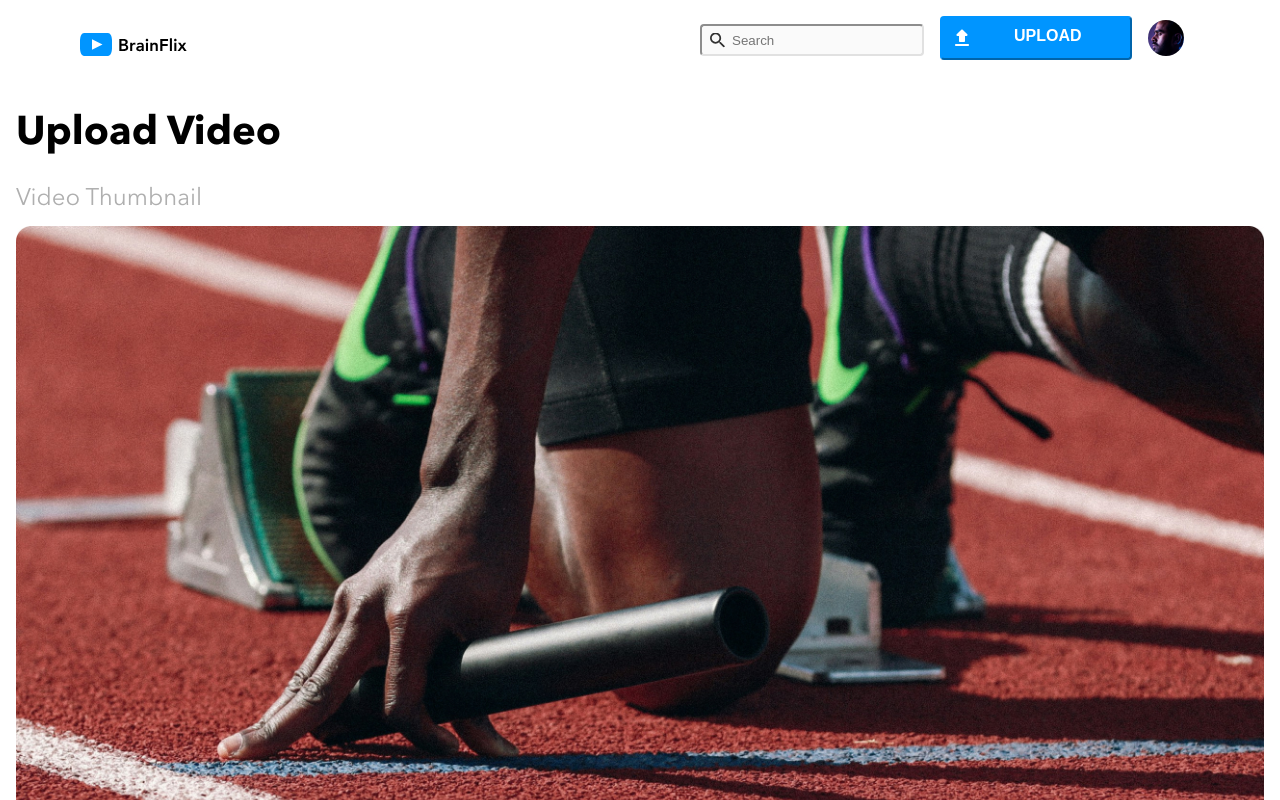
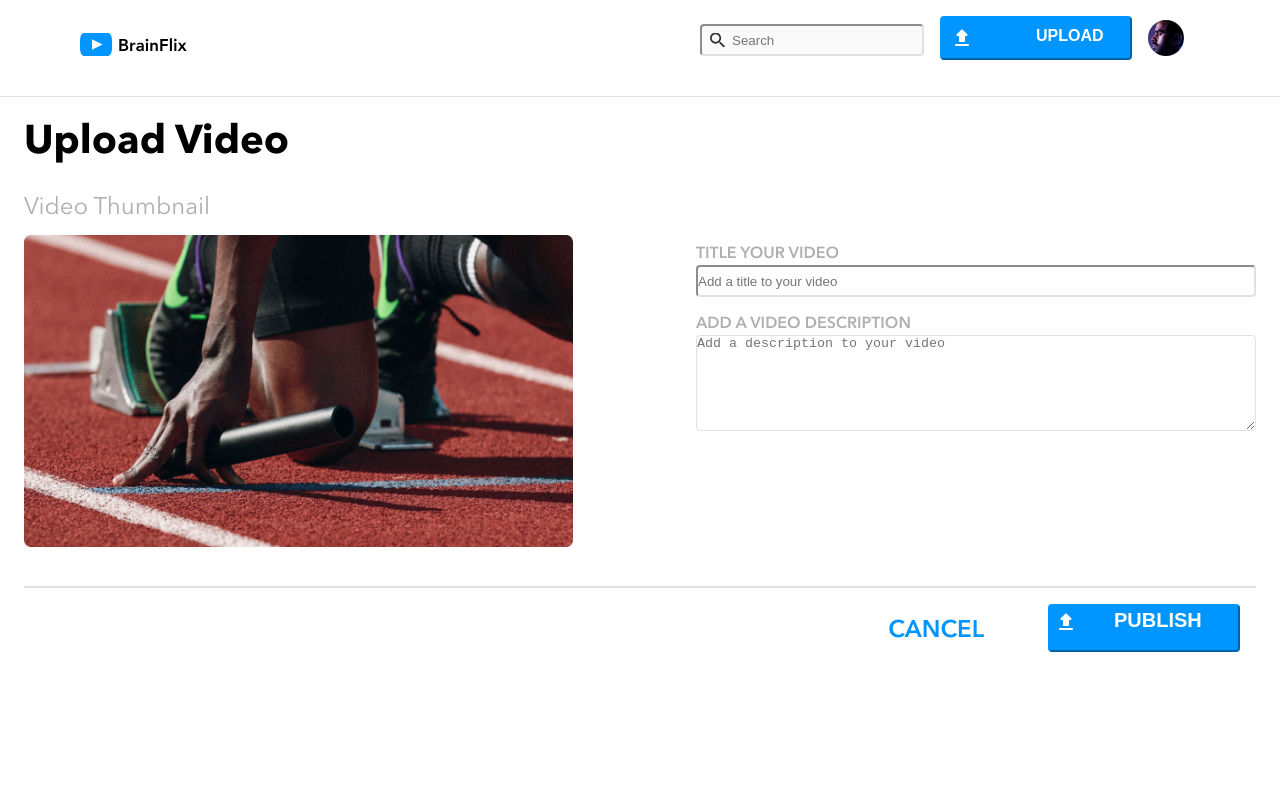
Before and after one commit to nhajenny/jenny-ho-brainflix, a React (Vite) app: page /upload in a window 1280 px wide. Shown: the top 800 px of the page. Built offline with nearby package versions, Linux system fonts and the light colour scheme.

Commit message:
add styling for upload page

```diff
--- a/src/App.css
+++ b/src/App.css
@@ -200,8 +200,8 @@ header__logo--img {
   border-color: #0095FF;
   display: flex;
   color: #FFFFFF;
-  -moz-column-gap: 5.5rem;
-       column-gap: 5.5rem;
+  -moz-column-gap: 30%;
+       column-gap: 30%;
   padding: 0.25rem;
 }
 .header__button:hover {
@@ -494,9 +494,11 @@ header__logo--img {
     margin: auto;
   }
 }
+.nextvideos__link {
+  text-decoration: none;
+}
 
 .nextvideos__card {
-  text-decoration: none;
   display: flex;
   color: #323232;
   -moz-column-gap: 1rem;
@@ -515,18 +517,13 @@ header__logo--img {
 }
 
 .nextvideos__title {
-  text-decoration: none;
   font-size: 1rem;
 }
 
 .nextvideos__author {
-  text-decoration: none;
   font-size: 1rem;
 }
 
-.desktop__container {
-  text-decoration: none;
-}
 @media (min-width: 1280px) {
   .desktop__container {
     display: flex;
@@ -534,9 +531,6 @@ header__logo--img {
   }
 }
 
-.desktop__left {
-  text-decoration: none;
-}
 @media (min-width: 1280px) {
   .desktop__left {
     border-right: 0.125rem solid #E1E1E1;
@@ -604,13 +598,15 @@ header__logo--img {
 
 .upload__button {
   background-color: #0095FF;
-  width: 80vw;
+  width: 100%;
   border-radius: 0.25rem;
   border-color: #0095FF;
   display: flex;
   color: #FFFFFF;
   padding: 0.25rem;
   font-size: 0.625rem;
+  -moz-column-gap: 40%;
+       column-gap: 40%;
 }
 .upload__button:hover {
   background-color: #0065AD;
@@ -621,4 +617,5 @@ header__logo--img {
   display: flex;
   justify-content: center;
   padding: 1rem;
+  color: #0095FF;
 }/*# sourceMappingURL=App.css.map */
--- a/src/pages/Upload/Upload.jsx
+++ b/src/pages/Upload/Upload.jsx
@@ -1,17 +1,18 @@
 import uploadImage from '../../assets/images/Upload-video-preview.jpg';
 import iconUpload from '../../assets/images/icons/upload.svg';
 import "../../styles/styles.css";
+import {Link} from 'react-router-dom';
 
 function Upload () {
     return(
         <section className="upload">
             <h1 className="upload__title">Upload Video</h1>
+            <div className="upload__subtitle">Video Thumbnail</div>
+            <div className="upload__desktop--container">
             <div>
-                <div className="upload__subtitle">Video Thumbnail</div>
                 <img src={uploadImage} alt="person at starting line of track run" className="upload__image" ></img>
             </div>
             <div>
-
                 <form className="upload__form">
                     <label className="upload__form--label">TITLE YOUR VIDEO
                         <input
@@ -28,17 +29,29 @@ function Upload () {
                         placeholder = "Add a description to your video"
                         className="upload__form--description"></textarea>
                     </label>
-                    <button
-                    type="submit"
-                    className="upload__button">
-                        <img src={iconUpload} alt="upload icon" className="upload__button--icon"/>
-                        <label>Publish</label>
-                    </button>
                 </form>
-                <div className="upload__cancel">
-                    CANCEL
-                </div>
             </div>
+            </div>
+                    <div className="upload__bottom--buttons">
+                        <Link to="/" className="upload__cancel--link">
+                            <div className="upload__cancel">
+                                CANCEL
+                            </div>
+                        </Link>
+                        <Link to="/" className="upload__publish--link">
+                            <button
+                                type="submit"
+                                className="upload__button">
+                                <img src={iconUpload} alt="upload icon" className="upload__button--icon"/>
+                                <label>PUBLISH</label>
+                            </button>
+                        </Link>
+                    </div>
+                <Link to="/" className="upload__cancel--link">
+                    <div className="upload__cancel--mobile">
+                        CANCEL
+                    </div>
+                </Link>
         </section>
     )
 }
--- a/src/styles/partials/_global.scss
+++ b/src/styles/partials/_global.scss
@@ -150,7 +150,7 @@ padding-bottom: 0.5rem;
     border-color: $brainflix-blue;
     display: flex;
     color: $white;
-    column-gap: 5.5rem;
+    column-gap: 30%;
     padding: 0.25rem;
     &:hover {
         background-color: $brainflix-darkblue;
@@ -158,7 +158,7 @@ padding-bottom: 0.5rem;
     }
     @include tablet {
         width: 12rem;
-        column-gap: 2rem;
+        column-gap: 30%;
     }
     &--upload-icon {
         padding: 0.25rem;
--- a/src/styles/styles.css
+++ b/src/styles/styles.css
@@ -200,8 +200,8 @@ header__logo--img {
   border-color: #0095FF;
   display: flex;
   color: #FFFFFF;
-  -moz-column-gap: 5.5rem;
-       column-gap: 5.5rem;
+  -moz-column-gap: 30%;
+       column-gap: 30%;
   padding: 0.25rem;
 }
 .header__button:hover {
@@ -211,8 +211,8 @@ header__logo--img {
 @media (min-width: 768px) {
   .header__button {
     width: 12rem;
-    -moz-column-gap: 2rem;
-         column-gap: 2rem;
+    -moz-column-gap: 30%;
+         column-gap: 30%;
   }
 }
 .header__button--upload-icon {
@@ -549,6 +549,7 @@ header__logo--img {
 
 .upload {
   padding: 1rem;
+  border-top: 0.1rem solid #E1E1E1;
   display: flex;
   flex-direction: column;
 }
@@ -566,6 +567,37 @@ header__logo--img {
   width: 100%;
   height: 100%;
   padding-top: 0.5rem;
+}
+@media (min-width: 768px) {
+  .upload__image {
+    width: 35%;
+    height: 12.5rem;
+  }
+}
+@media (min-width: 1280px) {
+  .upload__image {
+    width: 100%;
+    height: 20rem;
+  }
+}
+@media (min-width: 768px) {
+  .upload {
+    padding: 1.5rem;
+  }
+}
+.upload__publish--link {
+  text-decoration: none;
+}
+
+@media (min-width: 1280px) {
+  .upload__desktop--container {
+    display: flex;
+    flex-direction: row;
+    width: 100%;
+    -moz-column-gap: 10%;
+         column-gap: 10%;
+    padding-bottom: 2rem;
+  }
 }
 
 .upload__form {
@@ -595,24 +627,79 @@ header__logo--img {
   border-color: #E1E1E1;
   border-radius: 0.25rem;
 }
+@media (min-width: 1280px) {
+  .upload__form {
+    width: 35rem;
+    height: 15rem;
+  }
+}
 
 .upload__button {
   background-color: #0095FF;
-  width: 80vw;
+  width: 100%;
   border-radius: 0.25rem;
   border-color: #0095FF;
   display: flex;
   color: #FFFFFF;
   padding: 0.25rem;
   font-size: 0.625rem;
+  -moz-column-gap: 40%;
+       column-gap: 40%;
 }
 .upload__button:hover {
   background-color: #0065AD;
   border-color: #0065AD;
 }
+@media (min-width: 768px) {
+  .upload__button {
+    width: 12rem;
+    height: 3rem;
+    font-size: 1.25rem;
+    -moz-column-gap: 20%;
+         column-gap: 20%;
+  }
+}
+
+@media (min-width: 768px) {
+  .upload__bottom--buttons {
+    display: flex;
+    justify-content: flex-end;
+    border-top: 0.15rem solid #E1E1E1;
+    padding: 1rem;
+    padding-top: 1rem;
+    -moz-column-gap: 3rem;
+         column-gap: 3rem;
+  }
+}
 
 .upload__cancel {
+  display: none;
+}
+@media (min-width: 768px) {
+  .upload__cancel {
+    display: flex;
+    justify-content: center;
+    padding: 1rem;
+    color: #0095FF;
+    font-weight: 600;
+    font-size: 1.5rem;
+    padding: 1rem;
+  }
+}
+.upload__cancel--link {
+  text-decoration: none;
+}
+
+.upload__cancel--mobile {
   display: flex;
   justify-content: center;
   padding: 1rem;
+  padding-top: 3rem;
+  color: #0095FF;
+  font-weight: 600;
+}
+@media (min-width: 768px) {
+  .upload__cancel--mobile {
+    display: none;
+  }
 }/*# sourceMappingURL=styles.css.map */
--- a/src/styles/styles.scss
+++ b/src/styles/styles.scss
@@ -246,6 +246,7 @@
 //Upload
 .upload {
     padding: 1rem;
+    border-top: 0.1rem solid $mercury;
     @include flex-column;
     &__title {
         font-size: 2.5rem;
@@ -260,6 +261,26 @@
     &__image {
         @include box(100%);
         padding-top: 0.5rem;
+        @include tablet {
+            @include box(35%,12.5rem);
+        }
+        @include desktop {
+            @include box(100%, 20rem)
+        }
+    }
+    @include tablet {
+        padding: 1.5rem;
+    }
+    &__publish--link {
+        text-decoration: none;
+    }
+}
+.upload__desktop--container {
+    @include desktop {
+        @include flex-row;
+        width: 100%;
+        column-gap: 10%;
+        padding-bottom: 2rem;
     }
 }
 .upload__form {
@@ -284,23 +305,64 @@
         border-color: $mercury;
         border-radius: .25rem;
     }
+    @include desktop {
+        @include box(35rem, 15rem)
+    }
 }
 .upload__button {
     background-color: $brainflix-blue;
-    width: 80vw;
+    width: 100%;
     border-radius: .25rem;
     border-color: $brainflix-blue;
     display: flex;
     color: $white;
     padding: 0.25rem;
     font-size: .625rem;
+    column-gap: 40%;
     &:hover {
         background-color: $brainflix-darkblue;
         border-color: $brainflix-darkblue;
     }
+    @include tablet {
+        @include box(12rem, 3rem);
+        font-size: 1.25rem;
+        column-gap: 20%
+    }
+}
+.upload__bottom--buttons {
+    @include tablet {
+        display: flex;
+        justify-content: flex-end;
+        border-top: 0.15rem solid $mercury;
+        padding: 1rem;
+        padding-top: 1rem;
+        column-gap: 3rem;
+    }
 }
 .upload__cancel {
+    display: none;
+    @include tablet {
+        display: flex;
+        justify-content: center;
+        padding: 1rem;
+        color: $brainflix-blue;
+        font-weight: 600;
+        font-size: 1.5rem;
+        padding: 1rem;
+    }
+    &--link {
+        text-decoration: none;
+    }
+
+}
+.upload__cancel--mobile {
     display: flex;
     justify-content: center;
     padding: 1rem;
+    padding-top: 3rem;
+    color: $brainflix-blue;
+    font-weight: 600;
+    @include tablet {
+        display: none;
+    }
 }
```
Also changed, not shown: 2 other files (tests, documents, lock files or other folders).
